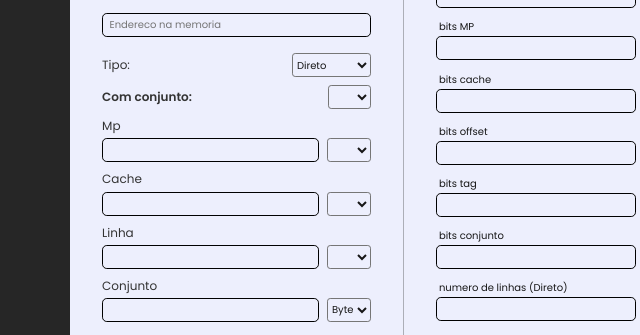
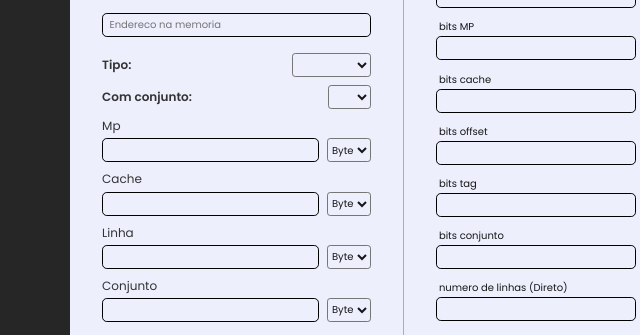
Before and after one commit to Anselmo-Ferrer/Mapeamento-Associativo, a plain HTML site: page index.html in a window 1280 px wide. Both pictures are taken after a click on the button 174 px from the left and 585 px from the top of the page. Shown: the part 235-570 px from the top of the page, 6-646 px from the left. Drawn offline with Linux system fonts and the light colour scheme.

Commit message:
styles fix

```diff
--- a/index.js
+++ b/index.js
@@ -148,9 +148,7 @@ apagar.addEventListener('click', () => {
   document.getElementById('input_linha').value = '';
   document.getElementById('input_conjunto').value = '';
 
-  document.getElementById('select_memoria').value = '';
-  document.getElementById('select_cache').value = '';
-  document.getElementById('select_linha').value = '';
+  document.getElementById('select_tipo').value = '';
   document.getElementById('select_conjunto').value = '';
 
   // Limpar todos os spans de resultado
@@ -160,13 +158,18 @@ apagar.addEventListener('click', () => {
   bits_offset_result.textContent = '';
   bits_tag_result.textContent = '';
   bits_conjunto_result.textContent = '';
+  numero_linhas_result.textContent = ''
   endereco_binario_result.textContent = '';
   tag_binario_result.textContent = '';
   conjunto_binario_result.textContent = '';
   offset_binario_result.textContent = '';
+  linha_binario_result.textContent = ''
+  cache_binario_result.textContent = ''
   tag_hexa_result.textContent = '';
   conjunto_hexa_result.textContent = '';
   offset_hexa_result.textContent = '';
+  linha_hexa_result.textContent = ''
+  cache_hexa_result.textContent = ''
 });
 
 
--- a/style.css
+++ b/style.css
@@ -356,6 +356,6 @@ label {
     margin: 0.5rem 0rem 0.5rem 0rem;
 }
 
-#com_conjunto {
+#com_conjunto, #label_select_tipo {
     font-weight: 600;
 }
```
